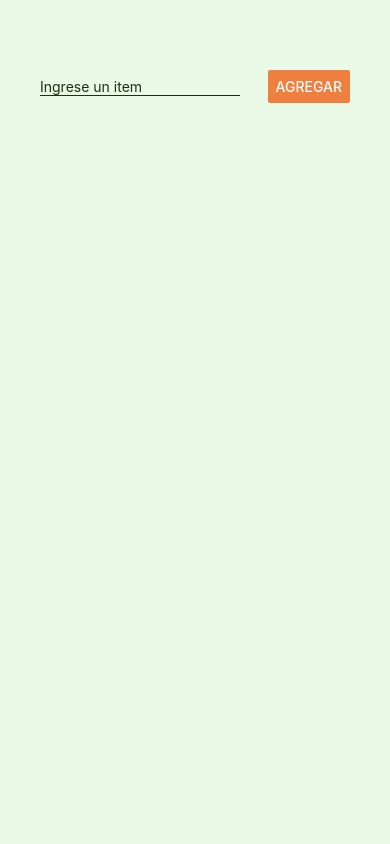
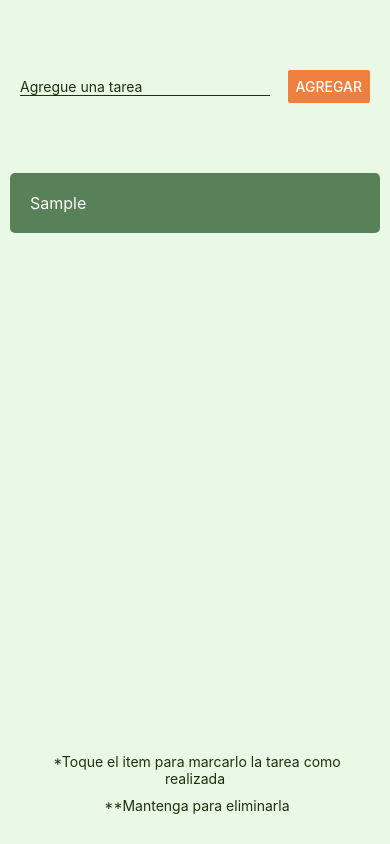
Before and after one commit to MarcosLabra/toDoListRN, a React Native app: screen / in a window 390 px wide. Both pictures are taken after typing "Sample" into the empty fields and a click on the button "AGREGAR". Built offline with nearby package versions, Linux system fonts and the light colour scheme.

Commit message:
agrego la funcionalidad de marcar como hecha la tarea e instrucciones de como utilizar la app

```diff
--- a/App.js
+++ b/App.js
@@ -1,7 +1,7 @@
 import { StatusBar } from 'expo-status-bar';
 import { StyleSheet, Text, View } from 'react-native';
 import React, { useState } from 'react';
-import { Modal, NewItemHeader } from './src/components';
+import { Modal, NewItemHeader, ListItem } from './src/components';
 
 export default function App() {
   const [itemText, setItemText] = useState("");
@@ -19,6 +19,20 @@ export default function App() {
     setItemText("");
   };
 
+  const openModal = (item) => {
+    setSelectedItem(item);
+    setModalVisible(true);
+  };
+
+  const onCancelModal = () => {
+    setModalVisible(!modalVisible);
+  };
+
+  const onDeleteModal = (id) => {
+    setModalVisible(!modalVisible);
+    setItems((oldArry) => oldArry.filter((item) => item.id !== id));
+    setSelectedItem(null);
+  };
 
   return (
     <View style={styles.screenContainer}>
@@ -27,10 +41,20 @@ export default function App() {
         itemText={itemText}
         addItemToState={addItemToState}
       />
+      <ListItem items={items} openModal={openModal} />
       <Modal
         modalVisible={modalVisible}
+        selectedItem={selectedItem}
+        onCancelModal={onCancelModal}
+        onDeleteModal={onDeleteModal}
       />
       <StatusBar style="auto" />
+      {items.length !== 0 &&
+        <View style={styles.instructionsContainer}>
+          <Text style={styles.instructions}> *Toque el item para marcarlo la tarea como realizada</Text>
+          <Text style={styles.instructions}> **Mantenga para eliminarla</Text>
+        </View>
+      }
     </View>
   );
 }
@@ -40,4 +64,12 @@ const styles = StyleSheet.create({
     flex: 1,
     backgroundColor: '#E9F9E6',
   },
+  instructionsContainer: {
+    padding: 20
+  },
+  instructions: {
+    textAlign: "center",
+    marginBottom: 10,
+    color: "#1D300F"
+  }
 });
--- /dev/null
+++ b/src/components/ItemList/Item.js
@@ -0,0 +1,47 @@
+import { StyleSheet, Text, Pressable, Image } from "react-native";
+import React, { useState } from "react";
+
+const Item = ({ itemData, openModal }) => {
+
+  const [done, setDone] = useState(false)
+
+  return (
+    <Pressable
+      style={styles.itemContainer}
+      onLongPress={() => {
+        openModal(itemData.item);
+      }}
+      onPress={() => setDone(!done)}
+    >
+      <Text style={styles.item}>{itemData.item.value}</Text>
+      {done &&
+        <Image
+          style={styles.doneTick}
+          source={require('../../../assets/doneTick1.png')}
+        />}
+    </Pressable>
+  );
+};
+
+export default Item;
+
+const styles = StyleSheet.create({
+  itemContainer: {
+    margin: 10,
+    padding: 10,
+    borderRadius: 5,
+    backgroundColor: "#588157",
+    flexDirection: "row",
+    justifyContent: "space-between"
+  },
+  item: {
+    color: "#fbfbfb",
+    fontSize: 16,
+    padding: 10,
+  },
+  doneTick: {
+    width: 40,
+    height:40,
+    marginRight: 10
+  }
+});
--- /dev/null
+++ b/src/components/ItemList/List.js
@@ -0,0 +1,17 @@
+import { StyleSheet, Text, FlatList } from "react-native";
+import React from "react";
+import Item from "./Item";
+
+const List = ({ items, openModal }) => {
+  return (
+    <FlatList
+      data={items}
+      renderItem={(itemData) => {
+        return <Item itemData={itemData} openModal={openModal} />;
+      }}
+      keyExtractor={(item) => item.id.toString()}
+    />
+  );
+};
+
+export default List;
--- a/src/components/Modal.js
+++ b/src/components/Modal.js
@@ -4,9 +4,9 @@ import Button from "./Button";
 
 const Modal = ({
     modalVisible,
-    //   selectedItem,
-    //   onCancelModal,
-    //   onDeleteModal,
+      selectedItem,
+      onCancelModal,
+      onDeleteModal,
 }) => {
     return (
         <RNmodal animationType="slide" transparent={true} visible={modalVisible}>
@@ -15,21 +15,21 @@ const Modal = ({
                     <Text style={styles.modalTitle}>Eliminar Item</Text>
                     <Text style={styles.modalText}>
                         ¿Está seguro que desea eliminar el item{" "}
-                        <Text style={styles.modalBoldText}>item 1</Text>?
+                        <Text style={styles.modalBoldText}>{selectedItem?.value}</Text>?
                     </Text>
                     <View style={styles.modalActions}>
                         <Button
                             styleButtonType={styles.buttonDelete}
                             title="Eliminar"
-                        //   onPress={() => {
-                        //     onDeleteModal(selectedItem.id);
-                        //   }}
+                            onPress={() => {
+                                onDeleteModal(selectedItem.id);
+                            }}
                         />
                         <Button
                             styleButtonType={styles.buttonCancel}
                             styleButtonText={styles.buttonText}
                             title="Cancelar"
-                        //   onPress={onCancelModal}
+                            onPress={onCancelModal}
                         />
                     </View>
                 </View>
--- a/src/components/NewItemHeader.js
+++ b/src/components/NewItemHeader.js
@@ -9,7 +9,7 @@ const NewItemHeader = ({
   return (
     <View style={styles.addItemInputContainer}>
       <TextInput
-        placeholder="Ingrese un item"
+        placeholder="Agregue una tarea"
         style={styles.input}
         onChangeText={onChangeText}
         value={itemText}
@@ -28,14 +28,15 @@ export default NewItemHeader;
 const styles = StyleSheet.create({
   addItemInputContainer: {
     width: Dimensions.get('window').width,
-    marginTop: 30,
-    padding: 40,
+    marginTop: 50,
+    marginBottom: 40,
+    padding: 20,
     flexDirection: "row",
     justifyContent: "space-between",
     alignItems: "center",
   },
   input: {
-    width: 200,
+    width: 250,
     color:'#1D300F',
     borderBottomColor: "#1D300F",
     borderBottomWidth: 1,
--- a/src/components/index.js
+++ b/src/components/index.js
@@ -1,9 +1,9 @@
 import NewItemHeader from "./NewItemHeader";
-// import ListItem from "./ItemList/List";
+import ListItem from "./ItemList/List";
 import Modal from "./Modal";
 
 export {
     NewItemHeader,
-    // ListItem,
+    ListItem,
     Modal
 }
```
Also changed, not shown: assets/doneTick1.png (added).
